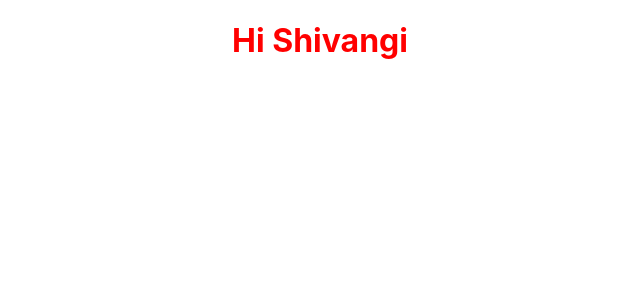
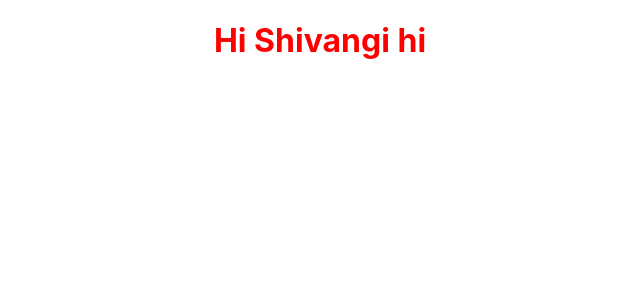
Before and after one commit to expertdeveloper5821/internship-dashboard, a React (Create React App) app: page / in a window 1280 px wide. Shown: the top 300 px of the page, without its empty margins (320-960 px from the left). Built offline with nearby package versions, Linux system fonts and the light colour scheme.

Commit message:
little change

```diff
--- a/src/App.tsx
+++ b/src/App.tsx
@@ -51,7 +51,7 @@ function App() {
           </a>
         </span>
       </header> */}
-      <h1>Hi Shivangi</h1>
+      <h1>Hi Shivangi hi</h1>
     </div>
   );
 }
```
